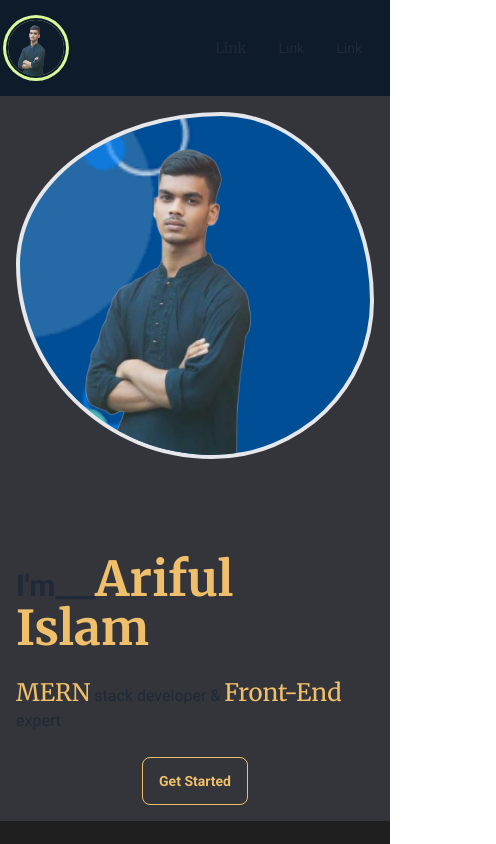
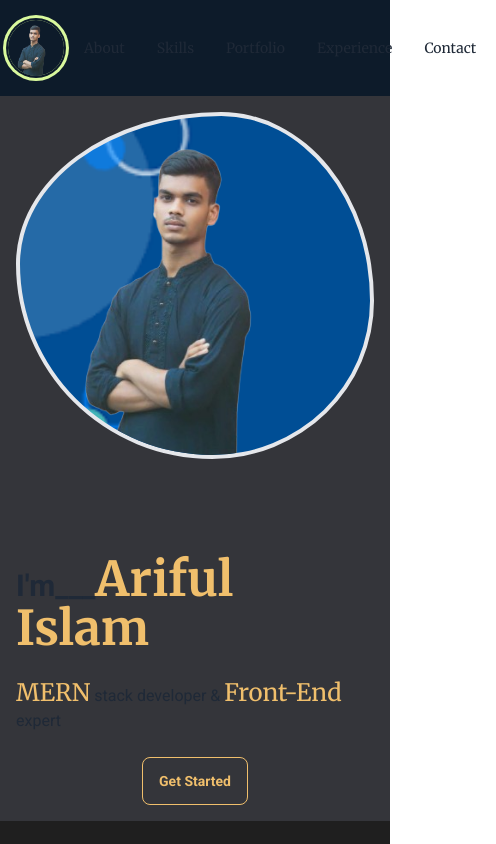
Before and after one commit to Arif-Islam21/developerPortfolio, a React (Vite) app: page / in a window 390 px wide. Shown: the top 844 px of the page, 496 px wide, since content can reach past the window. Built offline with nearby package versions, Linux system fonts and the light colour scheme.

Commit message:
gmail added

```diff
--- a/src/Pages/Home/Contact/Contact.jsx
+++ b/src/Pages/Home/Contact/Contact.jsx
@@ -1,3 +1,4 @@
+import { BiLogoGmail } from "react-icons/bi";
 import { BsTwitterX } from "react-icons/bs";
 import { FaFacebook, FaGithub, FaPhoneAlt } from "react-icons/fa";
 import {
@@ -19,7 +20,7 @@ const Contact = () => {
         <div className=" bg-text-Color rounded-box grid h-1 flex-grow place-items-center"></div>
       </div>
       <div className="lg:py-12 px-auto inline-block md:ml-[25vw]">
-        <div className="grid grid-cols-1 gap-6 md:grid-cols-2">
+        <div className="grid grid-cols-1 gap-6 py-4 md:grid-cols-2">
           <div className="inline-block">
             <div className=" flex items-center py-4 bg-primary rounded-lg px-8 gap-2">
               <span className="text-2xl">
@@ -36,7 +37,7 @@ const Contact = () => {
               <p>+08801833668024</p>
             </div>
           </div>
-          <div className="inline-block col-span-2 mx-auto">
+          <div className="inline-block lg:col-span-2 lg:mx-auto">
             <div className=" flex items-center py-4 bg-primary rounded-lg px-8 gap-2">
               <span className="text-2xl">
                 <FaLocationDot />
@@ -65,8 +66,8 @@ const Contact = () => {
             <a target="_blank" href="https://wa.me/qr/ELOQYSOXGWN6H1">
               <FaWhatsapp />
             </a>
-            <a className="cursor-not-allowed" href="">
-              <BsTwitterX />
+            <a target="_blank" href="mailto:arif.sojib2020@gmail.com">
+              <BiLogoGmail />
             </a>{" "}
             <a className="cursor-not-allowed" href="">
               <FaInstagram />
--- a/src/Pages/Home/Footer/Footer.jsx
+++ b/src/Pages/Home/Footer/Footer.jsx
@@ -1,10 +1,16 @@
+import { FaArrowAltCircleUp } from "react-icons/fa";
+
 const Footer = () => {
   return (
-    <footer className="footer footer-center bg-base-100 text-base-content p-4">
-      <aside>
+    <footer className="footer relative footer-center bg-base-100 text-base-content p-4">
+      <aside className="">
         <h2 className="text-3xl font-merriWeather text-text-Color font-bold">
           Thanks For Scrolling
         </h2>
+        <a className="absolute gap-2 items-center flex right-0" href="#">
+          <FaArrowAltCircleUp size={24} />
+          Back To Top
+        </a>
       </aside>
     </footer>
   );
--- a/src/Pages/Home/Navbar/Navbar.jsx
+++ b/src/Pages/Home/Navbar/Navbar.jsx
@@ -19,13 +19,19 @@ const Navbar = () => {
             <div className="flex-none lg:pr-12">
               <ul className="menu menu-horizontal px-1">
                 <li>
-                  <a className="font-merriWeather">Link</a>
+                  <a className="font-merriWeather">About</a>
                 </li>
                 <li>
-                  <a>Link</a>
+                  <a className="font-merriWeather">Skills</a>
                 </li>
                 <li>
-                  <a>Link</a>
+                  <a className="font-merriWeather">Portfolio</a>
+                </li>
+                <li>
+                  <a className="font-merriWeather">Experience</a>
+                </li>
+                <li>
+                  <a className="font-merriWeather">Contact</a>
                 </li>
               </ul>
             </div>
```
